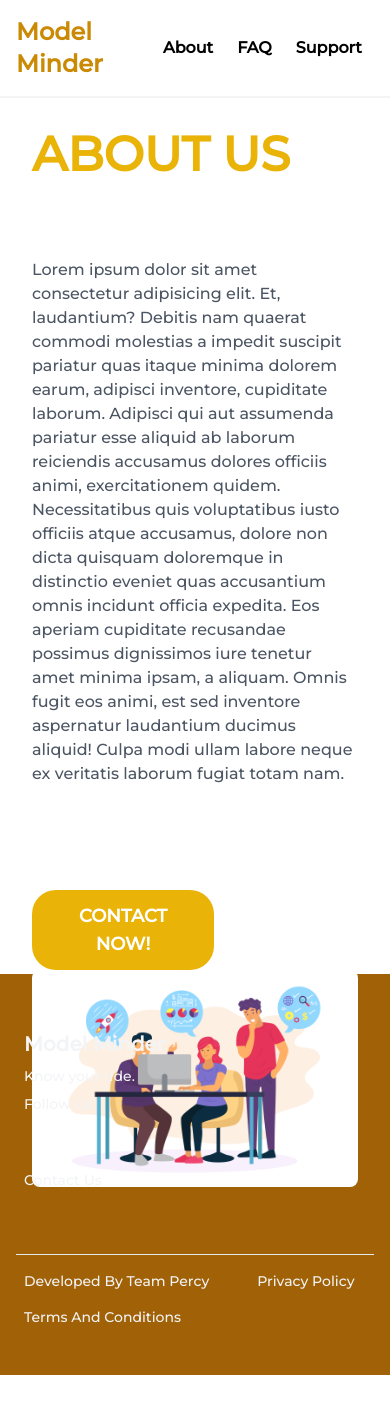
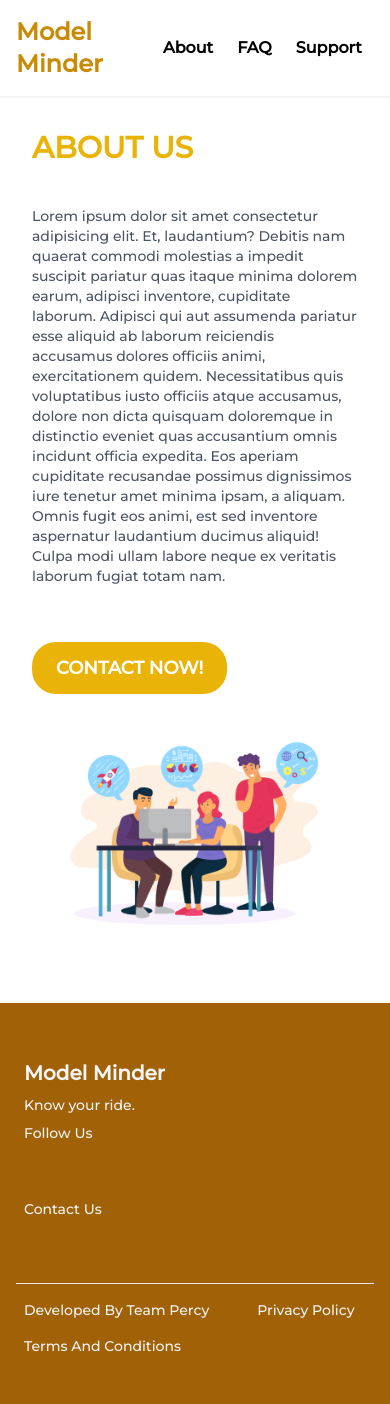
Before and after one commit to adityamadhab/model-minder, a React (Vite) app in the folder frontend/: page /about in a window 390 px wide. Before the commit the page ends 1375 px from the top, so only its background shows below. Built offline with nearby package versions, Linux system fonts and the light colour scheme.

Commit message:
Update AboutPage.jsx

```diff
--- a/frontend/src/pages/AboutPage.jsx
+++ b/frontend/src/pages/AboutPage.jsx
@@ -4,27 +4,29 @@ import { Footer } from '../components/Footer';
 export function AboutPage() {
     return (
         <div>
-            <div className="flex flex-col md:flex-row items-center w-screen h-screen bg-white mb-8 p-8 md:p-16">
-                <div className="md:w-1/2 text-left md:mt-0 flex-col justify-evenly">
-                    <h1 className="text-5xl text-yellow-500 mb-20 font-black">ABOUT US</h1>
-                    <p className="text-md text-gray-600 mb-6">
+            <div className="flex flex-col md:flex-row items-center w-screen h-auto bg-white mb-8 p-8 md:p-16">
+                <div className="md:w-1/2 text-left flex flex-col justify-center md:justify-evenly">
+                    <h1 className="text-3xl md:text-5xl text-yellow-500 mb-10 md:mb-20 font-black">
+                        ABOUT US
+                    </h1>
+                    <p className="text-sm md:text-md text-gray-600 mb-6 md:mb-8">
                         Lorem ipsum dolor sit amet consectetur adipisicing elit. Et, laudantium? Debitis nam quaerat commodi molestias a impedit suscipit pariatur quas itaque minima dolorem earum, adipisci inventore, cupiditate laborum. Adipisci qui aut assumenda pariatur esse aliquid ab laborum reiciendis accusamus dolores officiis animi, exercitationem quidem. Necessitatibus quis voluptatibus iusto officiis atque accusamus, dolore non dicta quisquam doloremque in distinctio eveniet quas accusantium omnis incidunt officia expedita. Eos aperiam cupiditate recusandae possimus dignissimos iure tenetur amet minima ipsam, a aliquam. Omnis fugit eos animi, est sed inventore aspernatur laudantium ducimus aliquid! Culpa modi ullam labore neque ex veritatis laborum fugiat totam nam.
                     </p>
                     <Link to={'/support'}>
-                        <button className="px-6 py-3 text-lg font-extrabold text-white bg-yellow-500 hover:bg-yellow-600 mt-20 rounded-3xl mr-36">
+                        <button className="px-6 py-3 text-lg font-extrabold text-white bg-yellow-500 hover:bg-yellow-600 mt-8 md:mt-20 rounded-3xl">
                             CONTACT NOW!
                         </button>
                     </Link>
                 </div>
-                <div className="md:w-1/2 flex justify-end">
+                <div className="md:w-1/2 flex justify-center md:justify-end mt-8 md:mt-0">
                     <img
                         src="/about.jpg"
-                        alt="Bike to Work"
-                        className="w-full max-w-md rounded-lg"
+                        alt="About Us"
+                        className="w-full max-w-xs md:max-w-md rounded-lg"
                     />
                 </div>
             </div>
-            <Footer/>
+            <Footer />
         </div>
-    )
+    );
 }
```
